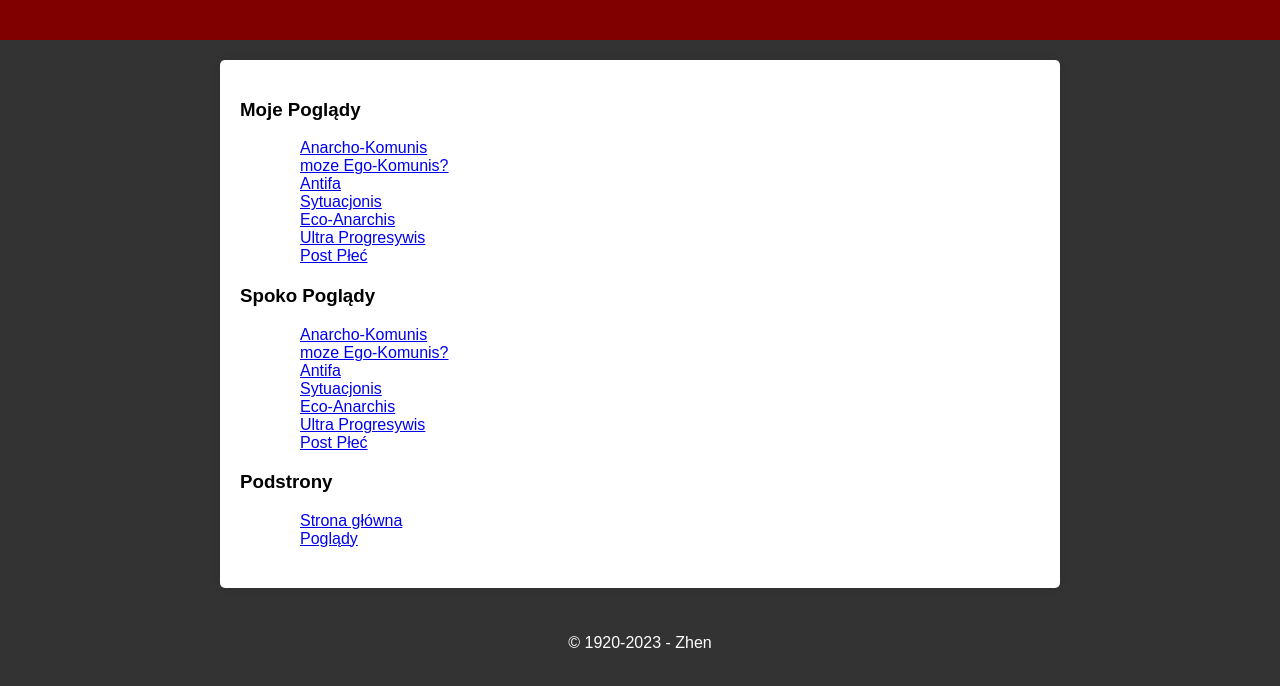
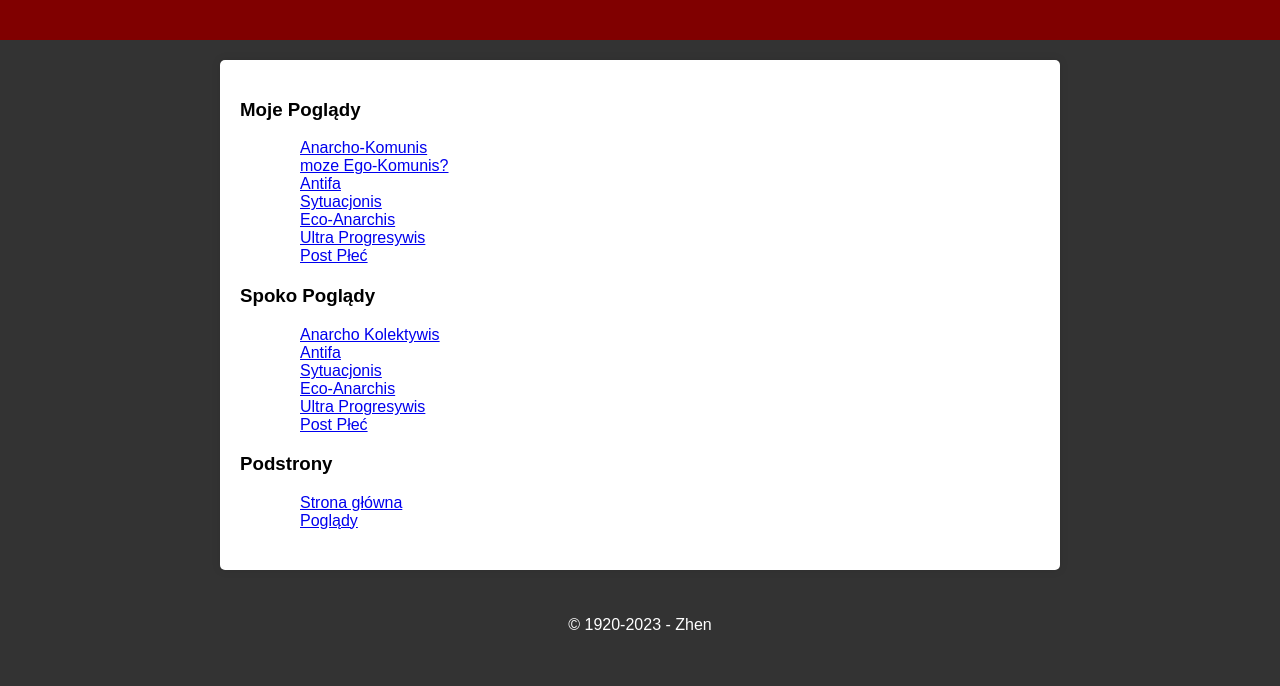
Before and after one commit to 44yerba/1, a plain HTML site: page poglady.html in a window 1280 px wide. Drawn offline with Linux system fonts and the light colour scheme.

Commit message:
Update poglady.html

```diff
--- a/poglady.html
+++ b/poglady.html
@@ -24,9 +24,9 @@
         </section>
         <h3>Spoko Poglądy</h3>
             <ul>
-                <a href="https://polcompball.miraheze.org/wiki/Anarcho-Communism">Anarcho-Komunis</a> </br>
-                <a href="https://polcompball.miraheze.org/wiki/Ego-Communism">moze Ego-Komunis?</a> </br>
-                <a href="https://polcompball.miraheze.org/wiki/Anti-Fascism">Antifa</a> </br>
+                <a href="https://polcompball.miraheze.org/wiki/Anarcho-Syndicalism>Anarcho-Synykalis</a> </br>
+                <a href="https://polcompball.miraheze.org/wiki/Anarcho-Colectivism">Anarcho Kolektywis</a> </br>
+                <a href="https://polcompball.miraheze.org/wiki/Marxism">Antifa</a> </br>
                 <a href="https://polcompball.miraheze.org/wiki/Situationism">Sytuacjonis</a> </br>
                 <a href="https://polcompball.miraheze.org/wiki/Eco-Anarchism">Eco-Anarchis</a> </br>
                 <a href="https://polcompball.miraheze.org/wiki/Revolutionary_Progressivism">Ultra Progresywis</a> </br>
```
